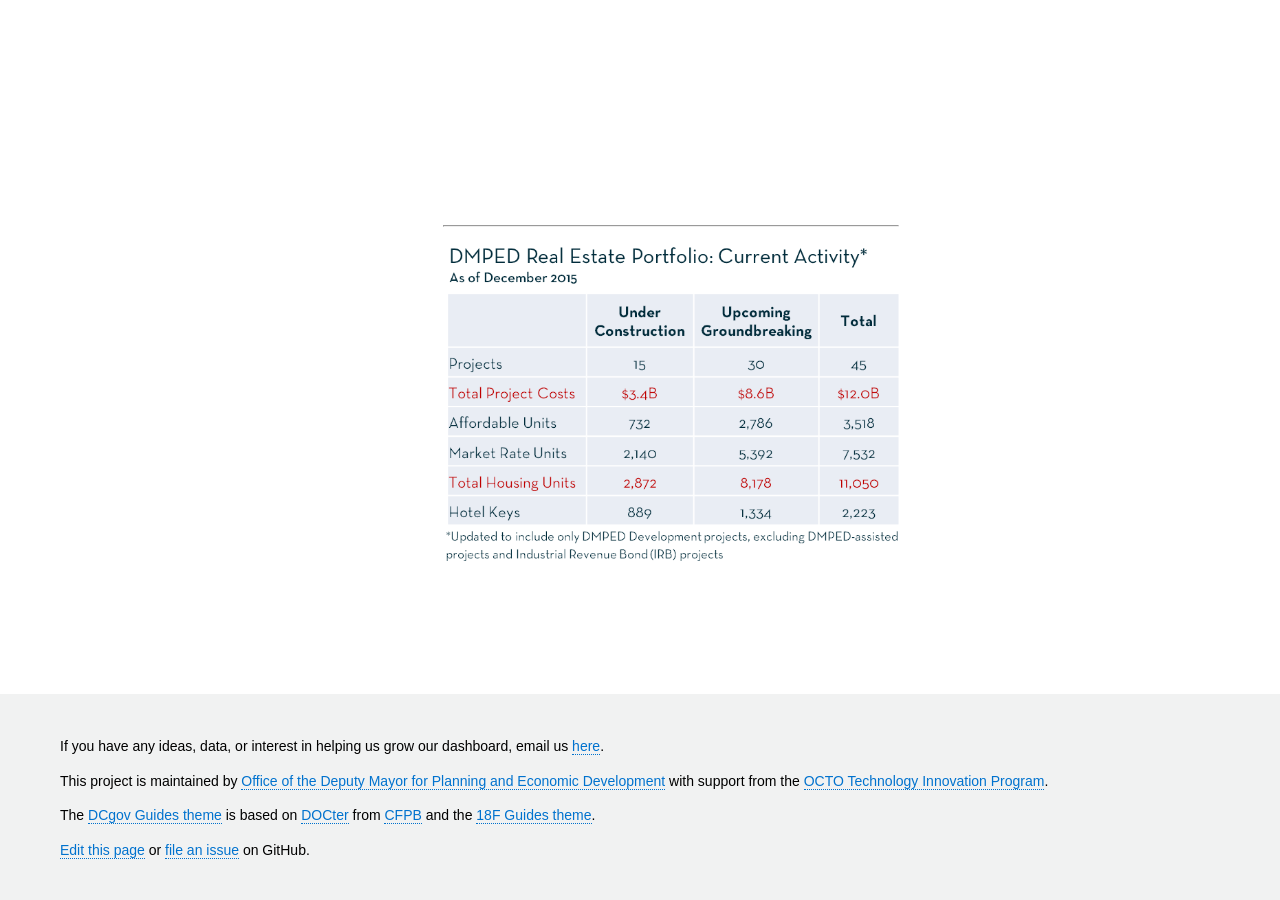
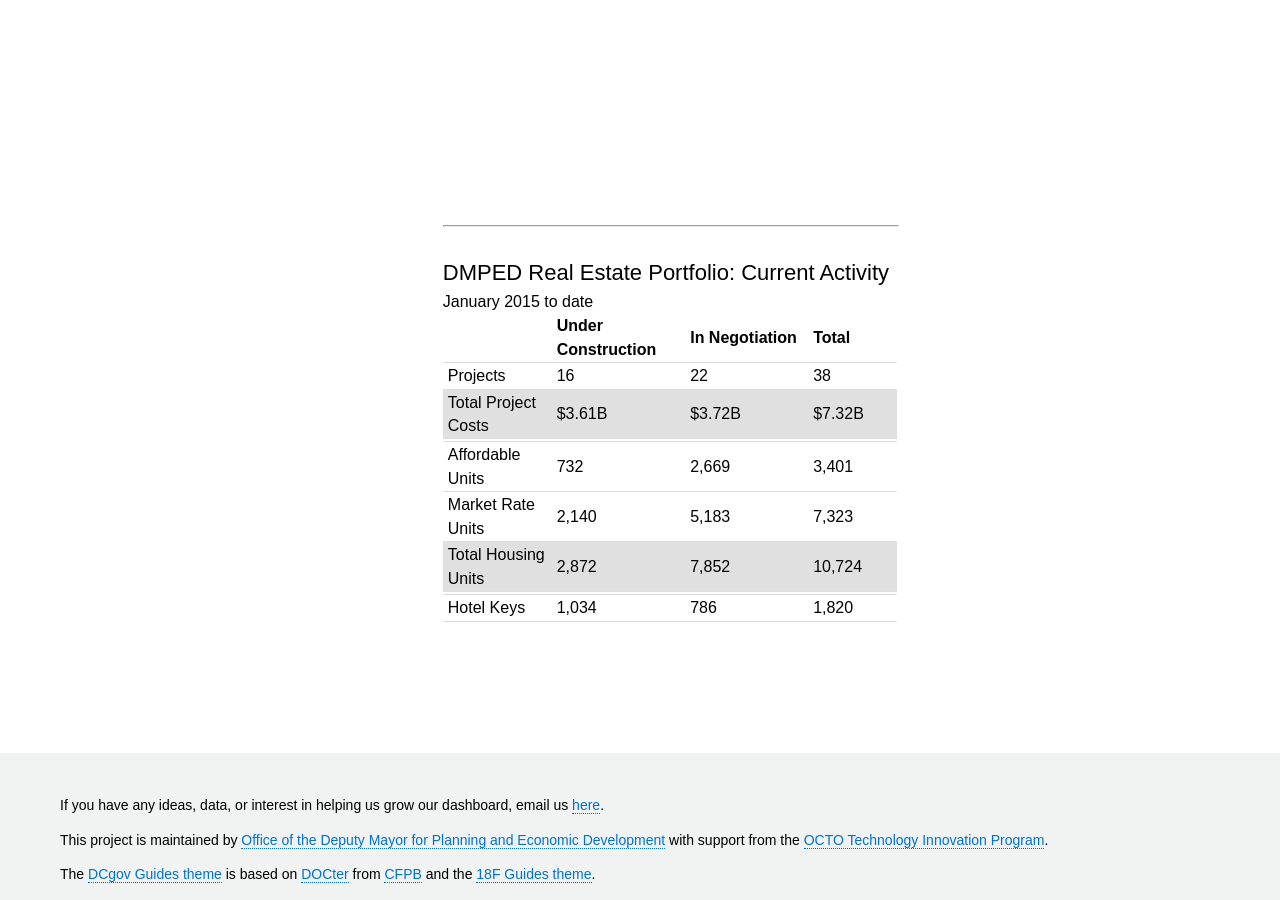
Before and after one commit to DCgov/economic-intelligence, a Jekyll site: the page built from dmped-real-estate.html, in a window 1280 px wide and 900 px high, scrolled down 877 px. Built offline with Jekyll 4.4.1, drawn with Linux system fonts in a browser that asks for light colours; nearby versions of some CDN libraries.

Commit message:
switched DMPED summary table image for html table

```diff
--- a/affordable-production-preservation.html
+++ b/affordable-production-preservation.html
@@ -117,8 +117,8 @@ Affordable Housing Projects
 Delivered Jan. 2015 to Date
 
 <script src="assets/js/d3.js"></script>
-<div class="ahtable" style= "width:454px, height: 454px">
-	<div class="table1">
+<div class="ahtable" style="width:454px">
+	<div class="table1" style="height: 454px">
 	<script type="text/javascript">
 
 		d3.csv("assets/data/affhousing-del.csv", function(data) {
--- a/dmped-real-estate.html
+++ b/dmped-real-estate.html
@@ -35,4 +35,25 @@ title: DMPED Real Estate Development
 
 <hr style="width: 454px; margin:1em 0">
 
-<img src="assets/img/real-estate-december.png" alt="" width=460>
+<div class="ahtable" style= "width:454px, height:350px">
+	<h2>
+		DMPED Real Estate Portfolio: Current Activity
+	</h2>
+		January 2015 to date
+	<table>
+		<tbody style="height:320px">
+			<tr><th>  </th>
+			<th>Under Construction</th>
+			<th>In Negotiation</th>
+			<th>Total</th></tr>
+			<tr><td>Projects</td><td>16</td><td>22</td><td>38</td></tr>
+			<tr style='background-color:#E0E0E0'><td>Total Project Costs</td><td>$3.61B</td><td>$3.72B</td><td>$7.32B</td></tr>
+			<tr><td> </td><td> </td><td> </td><td> </td></tr>
+			<tr><td>Affordable Units</td><td>732</td><td>2,669</td><td>3,401</td></tr>
+			<tr><td>Market Rate Units</td><td>2,140</td><td>5,183</td><td>7,323</td></tr>
+			<tr style='background-color:#E0E0E0'><td>Total Housing Units</td><td>2,872</td><td>7,852</td><td>10,724</td></tr>
+			<tr><td> </td><td> </td><td> </td><td> </td></tr>
+			<tr><td>Hotel Keys</td><td>1,034</td><td>786</td><td>1,820</td></tr>
+		</tbody>
+</table>
+</div>
```
